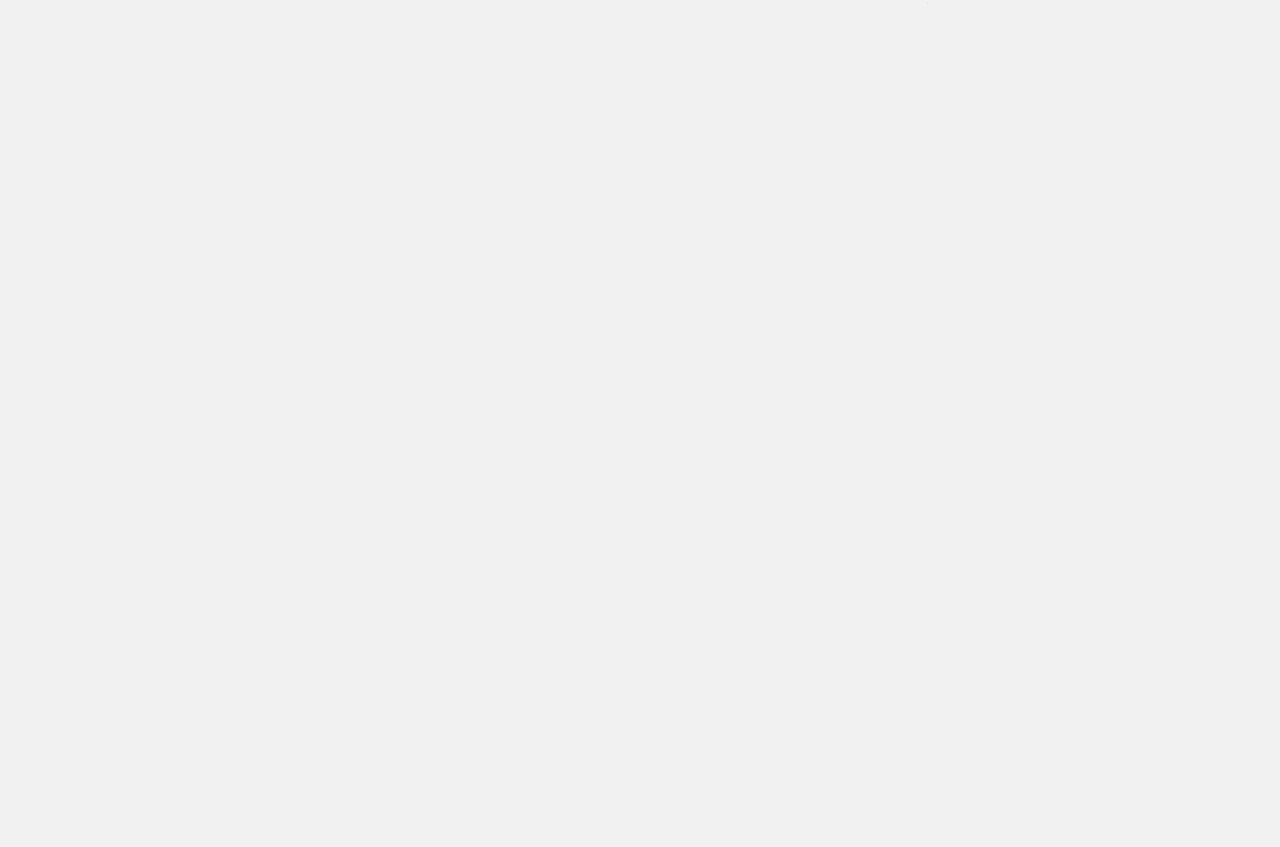
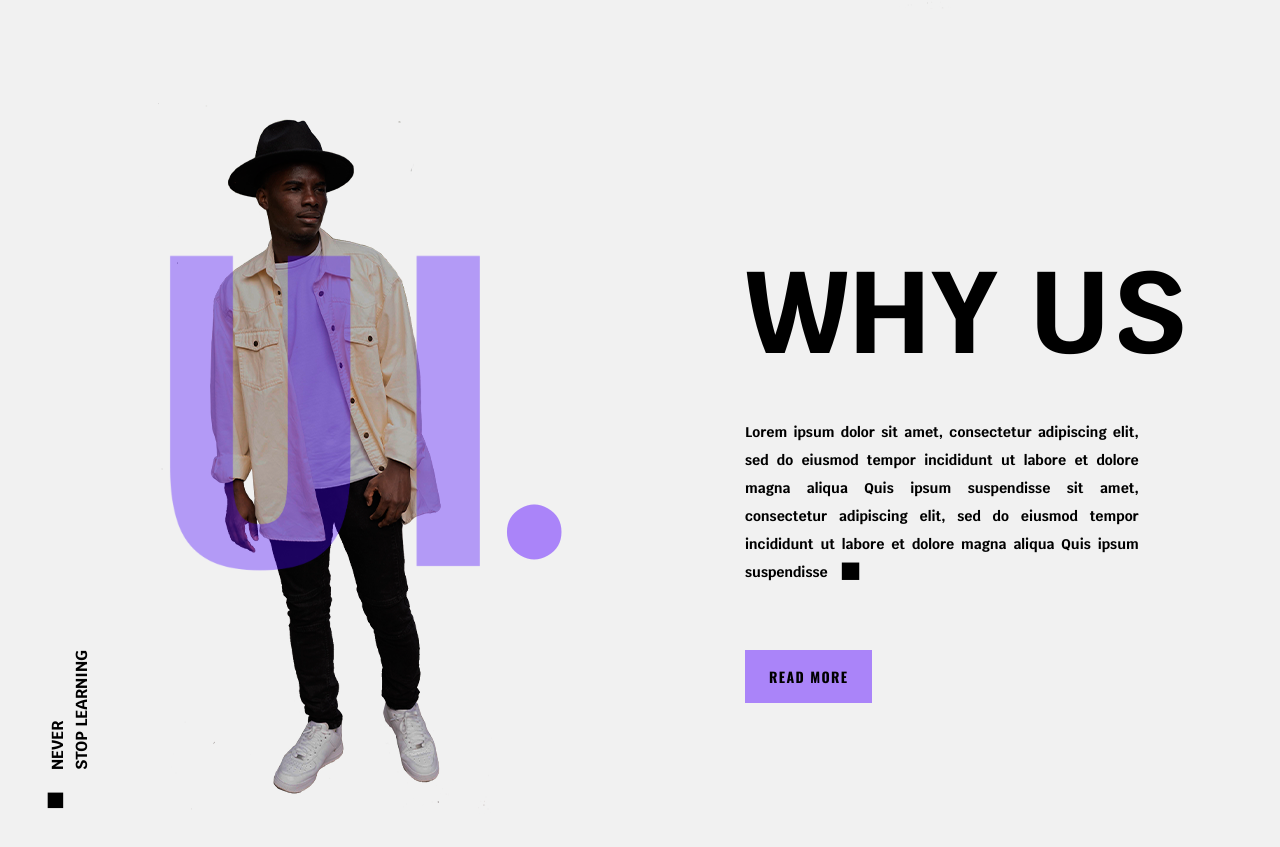
Before and after one commit to lukaszkryskiewicz/NextJS_SSG, a Next.js app: page / in a window 1280 px wide. Shown: the part 3626-4473 px from the top of the page. Before the commit the page ends 3635 px from the top, so only its background shows below. Built offline with nearby package versions, Linux system fonts and the light colour scheme.

Commit message:
Add WhyUs section

```diff
--- a/app/page.js
+++ b/app/page.js
@@ -3,6 +3,7 @@ import Explore from '@/components/Explore/Explore'
 import Header from '@/components/Header/Header'
 import HowItWorks from '@/components/HowItWorks/HowItWorks'
 import Intro from '@/components/Intro/Intro'
+import WhyUs from '@/components/WhyUs/WhyUs'
 
 export default function Home() {
   return (
@@ -12,6 +13,7 @@ export default function Home() {
       <Explore />
       <Course />
       <HowItWorks />
+      <WhyUs />
     </main>
   )
 }
--- a/components/HowItWorks/HowItWorks.js
+++ b/components/HowItWorks/HowItWorks.js
@@ -5,7 +5,7 @@ import Image from "next/image"
 
 const HowItWorks = () => {
   return (
-    <div className='container mx-auto font-krub mb-10'>
+    <div className='container mx-auto font-krub mb-40'>
       <div className='relative float-right font-bold tracking-widest before:content-[""] before:top-4 before:-left-24 before:absolute before:border-solid before:border-[3px] before:w-[66px]'>
         <p className='text-[21px]'>2022</p>
       </div>
--- /dev/null
+++ b/components/WhyUs/WhyUs.js
@@ -0,0 +1,46 @@
+import UIsign from '../../public/ui-sign.png'
+import WhyUsPerson from '../../public/whyus-person.png'
+import Image from "next/image"
+import Button from '../common/Button'
+
+const WhyUs = () => {
+  return (
+    <div className='container mx-auto my-40 font-krub'>
+      <div className='flex justify-between'>
+        <div className='w-1/2 relative'>
+          <div className='absolute'>
+            <Image
+              src={UIsign}
+              alt="ui sign"
+              className="opacity-60 -rotate-90 z-10 scale-50"
+            />
+            <div className='absolute right-[12%] bottom-1/4 text-[54px] text-mainPurple'>{'\u2b24'}</div>
+          </div>
+          <Image
+            src={WhyUsPerson}
+            alt="person"
+            className="mx-auto"
+          />
+          <div className='-rotate-90 absolute bottom-20'>
+            <p className='text-[16px] font-bold uppercase'><span className='absolute -left-10 -top-4 text-[32px]'>{'\u25A0'}</span>never <span className='block whitespace-nowrap'>stop learning</span></p>
+          </div>
+        </div>
+        <div className='w-5/12 my-auto pt-10'>
+          <div className='mb-12 uppercase'>
+            <h1 className='text-[116px] font-bold leading-none'>why us</h1>
+          </div>
+          <div className='w-9/12  text-justify font-bold'>
+            <p className='relative mt-3 text-[14px] leading-loose'>Lorem ipsum dolor sit amet, consectetur adipiscing elit, sed do eiusmod tempor incididunt ut labore et dolore magna aliqua Quis ipsum suspendisse  sit amet, consectetur adipiscing elit, sed do eiusmod tempor incididunt ut labore et dolore magna aliqua Quis ipsum suspendisse
+              <span className='text-4xl ms-3 absolute -bottom-1'>{'\u25A0'}</span>
+            </p>
+            <div className='buttons mt-16 text-[14px] font-bold'>
+              <Button buttonClass='bg-mainPurple px-6 py-4 !tracking-widest'>read more</Button>
+            </div>
+          </div>
+        </div>
+      </div>
+    </div>
+  )
+}
+
+export default WhyUs;
```
Also changed, not shown: public/whyus-person.png (added).
